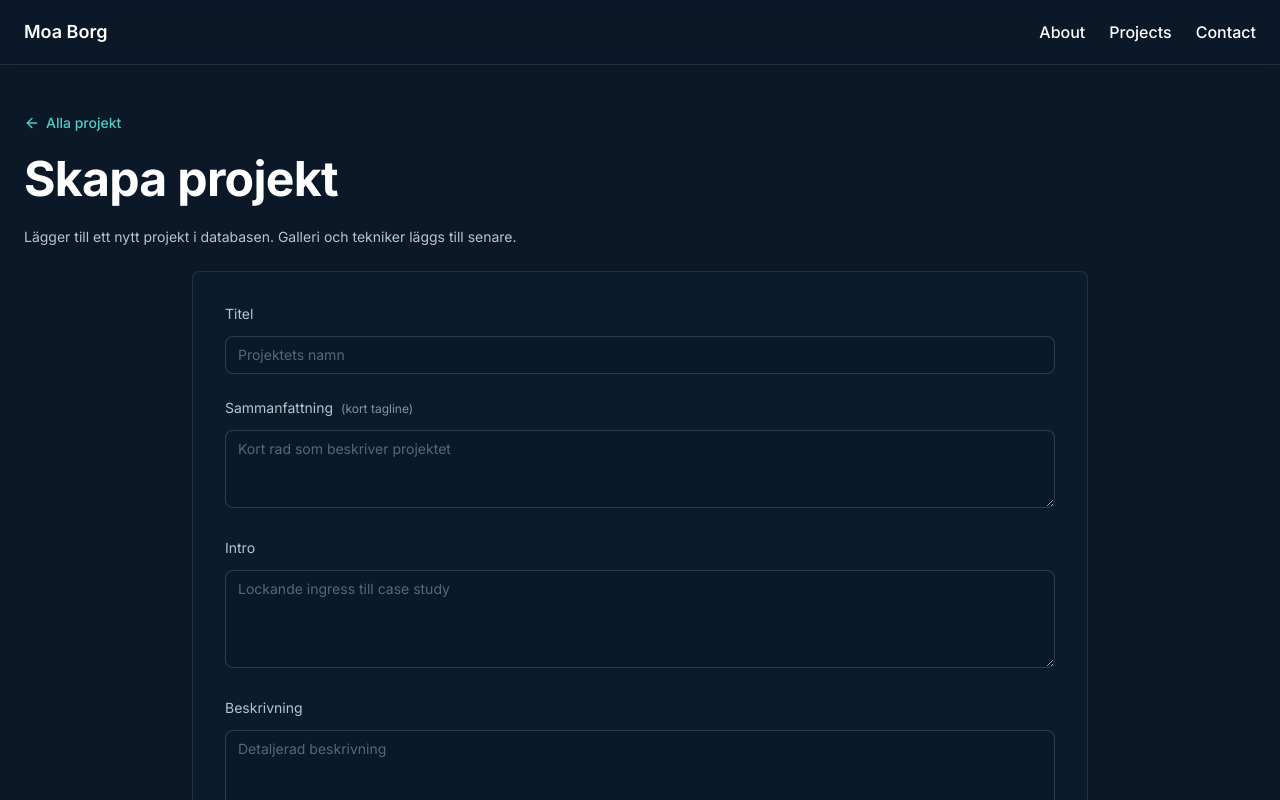
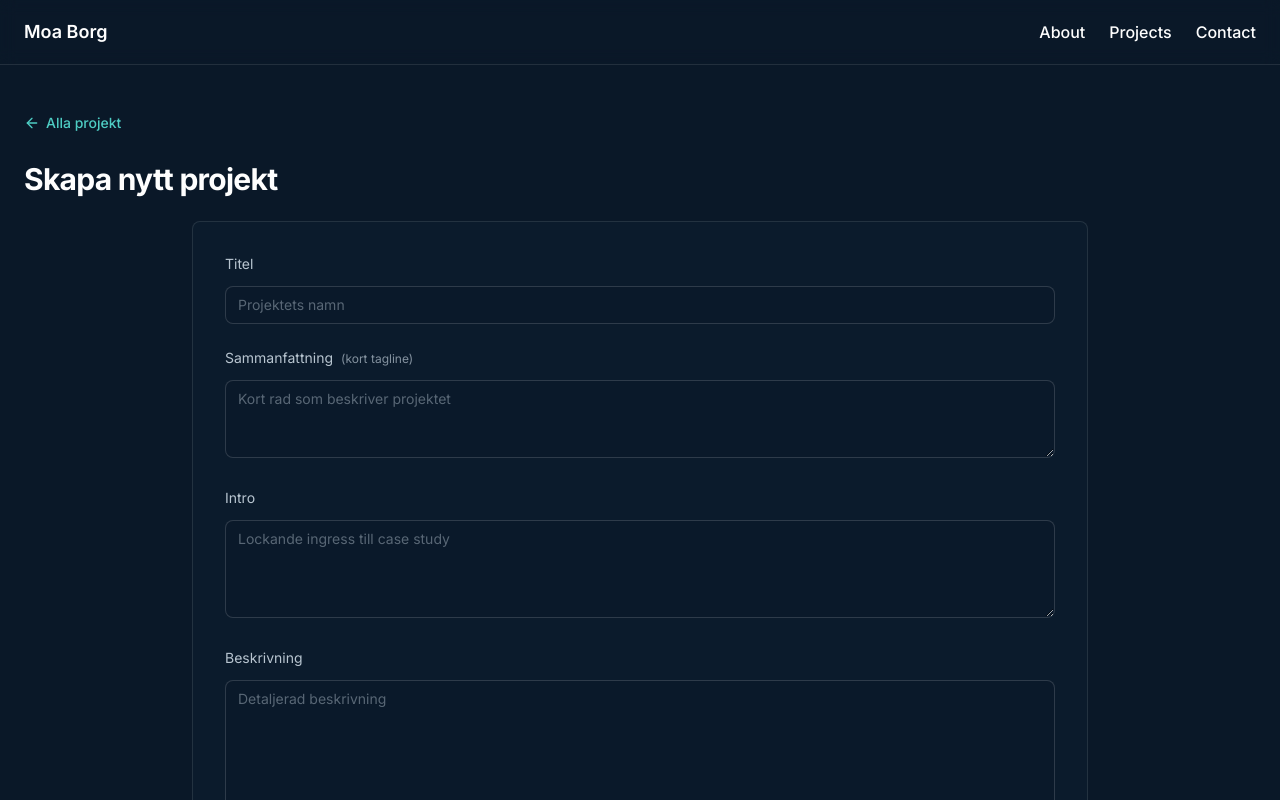
Before and after one commit to moaborg99/my-portfolio, a Next.js app: page /admin/projects/create in a window 1280 px wide. Shown: the top 800 px of the page. Built offline with nearby package versions, Linux system fonts and the light colour scheme.

Commit message:
feat(projects): wire project detail and admin pages

```diff
--- a/app/admin/projects/[slug]/edit/page.tsx
+++ b/app/admin/projects/[slug]/edit/page.tsx
@@ -19,9 +19,11 @@ export default async function AdminEditProjectPage({ params }: PageProps) {
         <NavLink href="/admin" leadingArrow className="text-sm">
           Alla projekt
         </NavLink>
-        <h1 className="mt-4 h2">Redigera projekt</h1>
-        <p className="mt-1 text-fg-muted">Redigera projektet {project.title}.</p>
       </div>
+      <header>
+        <h1 className="text-2xl font-bold tracking-tight text-fg sm:text-3xl">Redigera projekt</h1>
+        <p className="mt-1 text-sm text-fg-muted">{project.title}</p>
+      </header>
       <EditProjectForm project={project} />
     </section>
   );
--- a/app/admin/projects/create/page.tsx
+++ b/app/admin/projects/create/page.tsx
@@ -8,11 +8,12 @@ export default function AdminCreateProjectPage() {
         <NavLink href="/admin" leadingArrow className="text-sm">
           Alla projekt
         </NavLink>
-        <h1 className="mt-4 h2">Skapa projekt</h1>
-        <p className="mt-1 text-sm text-fg-muted">
-          Lägger till ett nytt projekt i databasen. Galleri och tekniker läggs till senare.
-        </p>
       </div>
+      <header>
+        <h1 className="text-2xl font-bold tracking-tight text-fg sm:text-3xl">
+          Skapa nytt projekt
+        </h1>
+      </header>
       <CreateProjectForm />
     </section>
   );
--- a/app/projects/[slug]/page.tsx
+++ b/app/projects/[slug]/page.tsx
@@ -28,8 +28,9 @@ export default async function ProjectDetailPage({ params }: { params: Promise<{
 
   if (!project) notFound();
 
-  // Set false when seeds/DB populate deploy, GitHub and video URLs.
   const previewStubHeroLinks = true;
+  const usePlaceholderCaseStudy =
+    project.techDetails.length === 0 && project.learnings.length === 0;
 
   return (
     <ProjectDetail
@@ -43,6 +44,9 @@ export default async function ProjectDetailPage({ params }: { params: Promise<{
       videoUrl={project.videoUrl}
       images={project.images}
       skills={project.skills.map((s) => s.name)}
+      techDetails={project.techDetails}
+      learnings={project.learnings}
+      usePlaceholderCaseStudy={usePlaceholderCaseStudy}
       backLabel="Tillbaka till projekt"
       showStubActionLinks={previewStubHeroLinks}
     />
```
